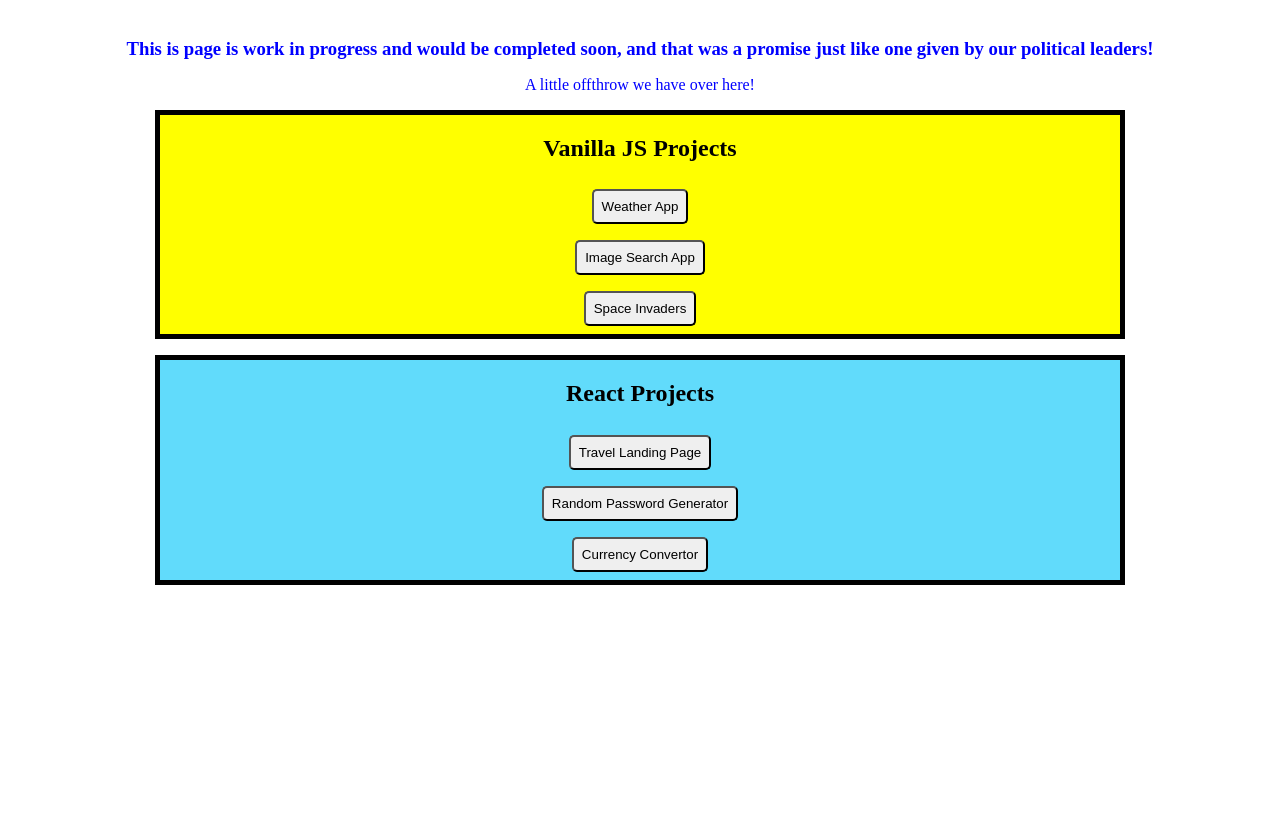
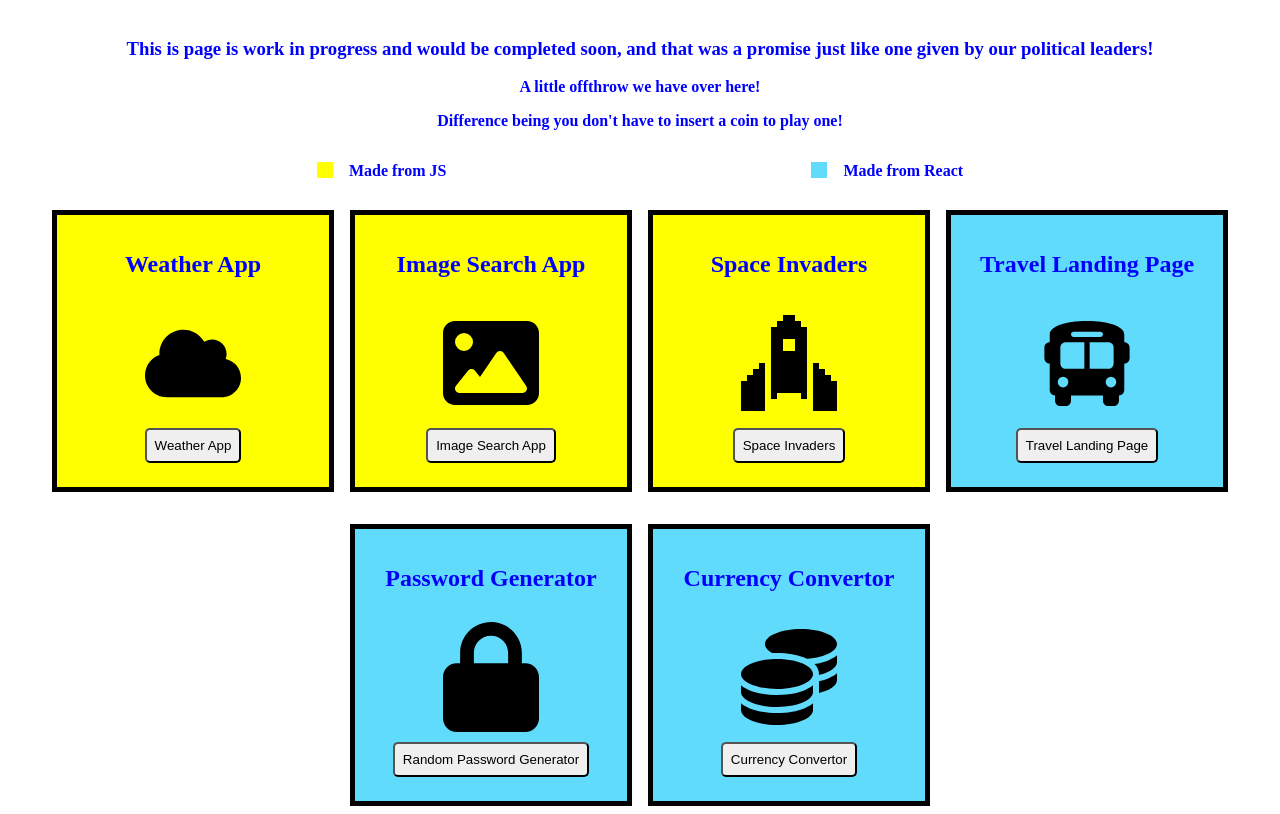
Before and after one commit to Bhardwaj-Himanshu/All-in-One, a plain HTML site: page index.html in a window 1280 px wide. Shown: the part 69-883 px from the top of the page. Before the commit the page ends 800 px from the top, so only its background shows below. Drawn offline with Linux system fonts and the light colour scheme.

Commit message:
All-in-One HomePage Updated, spaceinvaders favicon added.

```diff
--- a/index.css
+++ b/index.css
@@ -1,29 +1,61 @@
 body {
-  color: blue;
-}
-.main {
   display: flex;
   flex-direction: column;
   align-items: center;
-  line-height: none;
+  flex-wrap: wrap;
+  color: blue;
+  background-color: white;
 }
-.main h3 {
-  margin-bottom: 0;
+body h3 {
+  margin-bottom: 1 rem;
 }
-.main p {
-  margin-bottom: 0;
+body p {
+  font-weight: bold;
+  margin-top: 0;
 }
-.buttons {
-  /* background: yellow; */
+.color-instructions {
+  margin: 1rem;
+  width: 80%;
+  height: 1rem;
+  display: flex;
+  justify-content: space-around;
+  margin-bottom: 2rem;
+}
+.instructions-JS,
+.instructions-React {
+  font-weight: bold;
+  display: flex;
+  column-gap: 1rem;
+}
+.JS-instruction-button {
+  width: 1rem;
+  height: 1rem;
+  background-color: yellow;
+}
+.React-instruction-button {
+  width: 1rem;
+  height: 1rem;
+  background-color: #61dbfb;
+}
+.grids {
+  width: 100%;
+  height: 100%;
+  display: flex;
+  row-gap: 2rem;
+  column-gap: 1rem;
+  align-items: center;
+  justify-content: center;
+  flex-wrap: wrap;
+}
+.grid {
+  width: 15rem;
+  height: 15rem;
   border: 5px solid black;
-  width: 60rem;
-  height: max-content;
-  color: black;
   display: flex;
   flex-direction: column;
   align-items: center;
-  margin-top: 1rem;
-  row-gap: 0.5rem;
+  justify-content: space-between;
+  padding: 1rem;
 }
 .JS {
   background-color: yellow;
@@ -43,3 +75,12 @@ body {
   box-shadow: black 5px 5px;
   border: 3px solid black;
 }
+.weather-image,
+.search-image,
+.space-image,
+.travel-landing-image,
+.password-image,
+.currency-image {
+  width: 40%;
+  object-fit: cover;
+}
--- a/index.html
+++ b/index.html
@@ -12,35 +12,76 @@
     <link rel="icon" href="./static/favicon.svg" />
   </head>
   <body>
-    <div class="main">
     <h1>Welcome to the Fookin Games section for adults!</h1>
     <h3>
-        This is page is work in progress and would be completed soon, and that
-        was a promise just like one given by our political leaders!
+      This is page is work in progress and would be completed soon, and that was
+      a promise just like one given by our political leaders!
     </h3>
     <p>A little offthrow we have over here!</p>
-
-      <div class="buttons JS">
-        <h2>Vanilla JS Projects</h2>
+    <p>Difference being you don't have to insert a coin to play one!</p>
+    <div class="color-instructions">
+      <div class="instructions-JS">
+        <div class="JS-instruction-button"></div>
+        Made from JS
+      </div>
+      <div class="instructions-React">
+        <div class="React-instruction-button"></div>
+        Made from React
+      </div>
+    </div>
+    <div class="grids">
+      <div class="grid JS">
+        <h2>Weather App</h2>
+        <img class="weather-image" src="./static/weather_favicon.svg" />
+        <div class="buttons">
           <a href="./weatherApp/weather.html" target="_blank">
             <button>Weather App</button>
           </a>
+        </div>
+      </div>
+      <div class="grid JS">
+        <h2>Image Search App</h2>
+        <img class="search-image" src="./static/imagesearchapp_favicon.svg" />
+        <div class="buttons">
           <a href="./imageSearchApp/imageSearchApp.html" target="_blank">
             <button>Image Search App</button>
           </a>
+        </div>
+      </div>
+      <div class="grid JS">
+        <h2>Space Invaders</h2>
+        <img class="space-image" src="./static/spaceInvaders_favicon.svg" />
+        <div class="buttons">
           <a href="./jsSpaceInvaders/SpaceInvaders.html" target="_blank">
             <button>Space Invaders</button>
           </a>
         </div>
-
-      <div class="buttons React">
-        <h2>React Projects</h2>
+      </div>
+      <div class="grid React">
+        <h2>Travel Landing Page</h2>
+        <img class="travel-landing-image" src="./static/travel_favicon.svg" />
+        <div class="buttons">
           <a href="https://inspiring-jelly-92afb7.netlify.app" target="_blank">
             <button>Travel Landing Page</button>
           </a>
-        <a href="https://iridescent-khapse-d4ab82.netlify.app" target="_blank">
+        </div>
+      </div>
+      <div class="grid React">
+        <h2>Password Generator</h2>
+        <img class="password-image" src="./static/password_favicon.svg" />
+        <div class="buttons">
+          <a
+            href="https://iridescent-khapse-d4ab82.netlify.app"
+            target="_blank"
+          >
             <button>Random Password Generator</button>
           </a>
+        </div>
+      </div>
+      <div class="grid React">
+        <h2>Currency Convertor</h2>
+        <img class="currency-image" src="static/currency_favicon.svg" />
+        <div class="buttons">
           <a
             href="https://6547079362a9b27e80df6186--eclectic-alfajores-d031f8.netlify.app/"
             target="_blank"
@@ -49,6 +90,7 @@
           </a>
         </div>
       </div>
+    </div>
     <script src="./index.js"></script>
   </body>
 </html>
--- a/jsSpaceInvaders/SpaceInvaders.html
+++ b/jsSpaceInvaders/SpaceInvaders.html
@@ -5,6 +5,7 @@
     <meta name="viewport" content="width=device-width, initial-scale=1.0" />
     <title>Space Invaders</title>
     <link rel="stylesheet" href="SpaceInvaders.css" />
+    <link rel="icon" href="../static/spaceInvaders_favicon.svg" />
   </head>
   <body>
     <h1 class="result">0</h1>
```
Also changed, not shown: static/currency_favicon.svg (added), static/password_favicon.svg (added), static/spaceInvaders_favicon.svg (added), static/travel_favicon.svg (added). Lines whose indentation alone changed are shown as unchanged.
